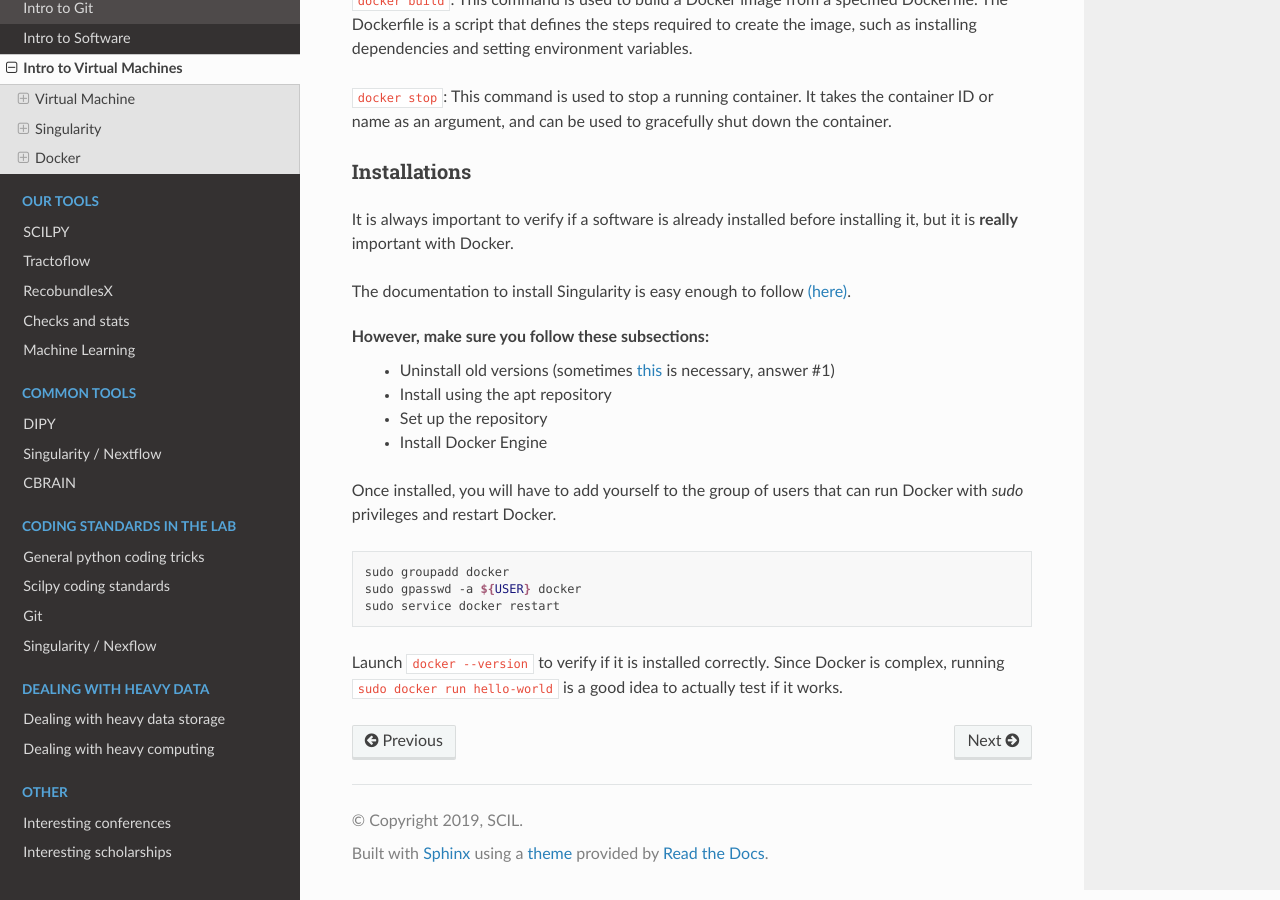
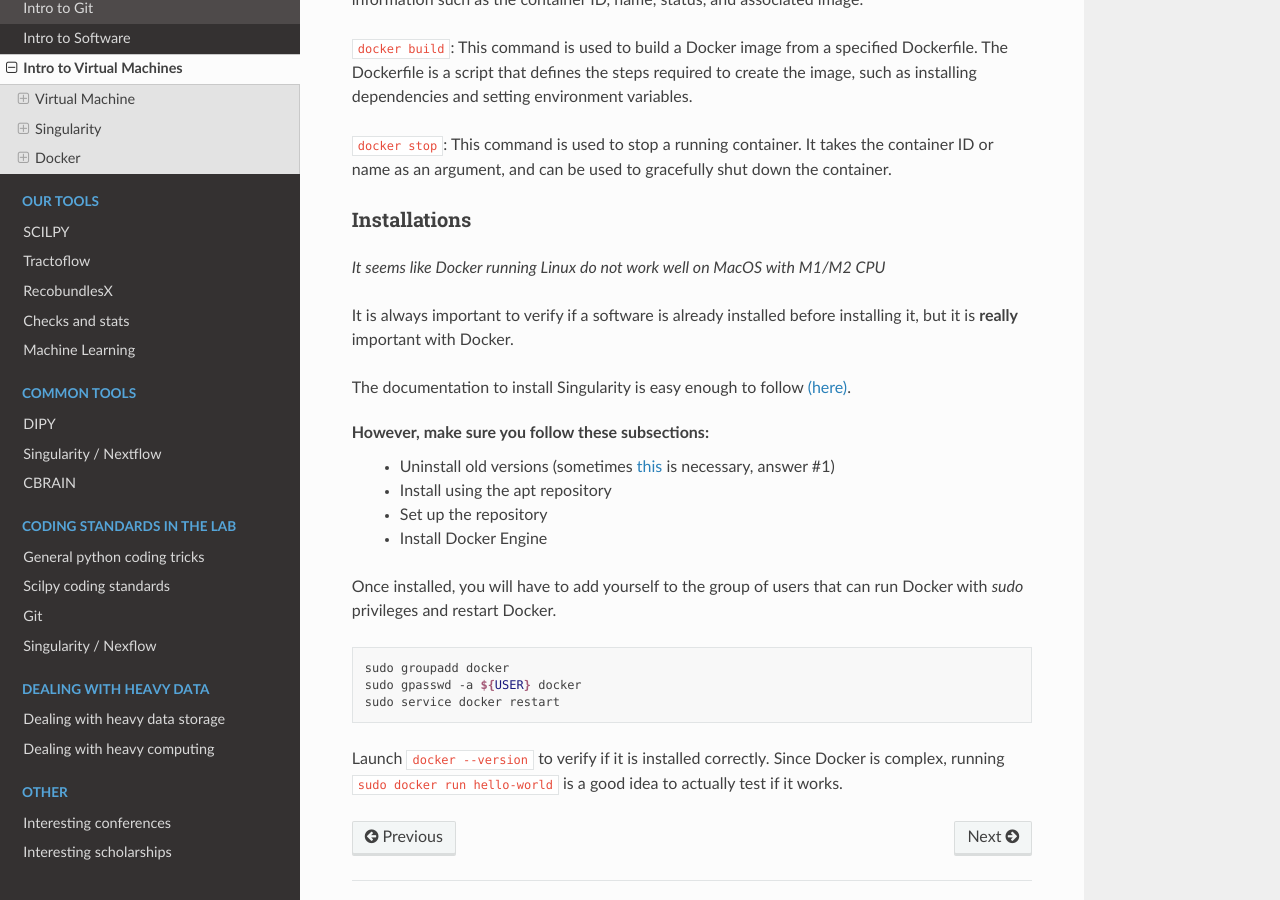
Before and after one commit to scilus/scil-documentation, a Sphinx documentation site: the page built from source/intro_to/explore_virtual_machines.rst, in a window 1280 px wide and 900 px high, scrolled down 3280 px. Built offline with Sphinx 7.4.7 and the Read the Docs theme 2.0.0, drawn with Linux system fonts in a browser that asks for light colours; some of the changed text lies outside the part shown.

Commit message:
Mac warning

```diff
--- a/source/intro_to/explore_virtual_machines.rst
+++ b/source/intro_to/explore_virtual_machines.rst
@@ -51,6 +51,8 @@
 Installations
 ^^^^^^^^^^^^^
 
+*Do not try to install on MacOS*
+
 The documentation to install Singularity is easy enough to follow `(here) <https://docs.sylabs.io/guides/3.0/user-guide/installation.html>`__.
 
 However, make sure you follow these subsections:
@@ -78,6 +80,9 @@
 
 Installations
 ^^^^^^^^^^^^^
+
+*It seems like Docker running Linux do not work well on MacOS with M1/M2 CPU*
+
 It is always important to verify if a software is already installed before installing it, but it is **really** important with Docker.
 
 The documentation to install Singularity is easy enough to follow `(here) <https://docs.docker.com/engine/install/ubuntu>`__.
```
